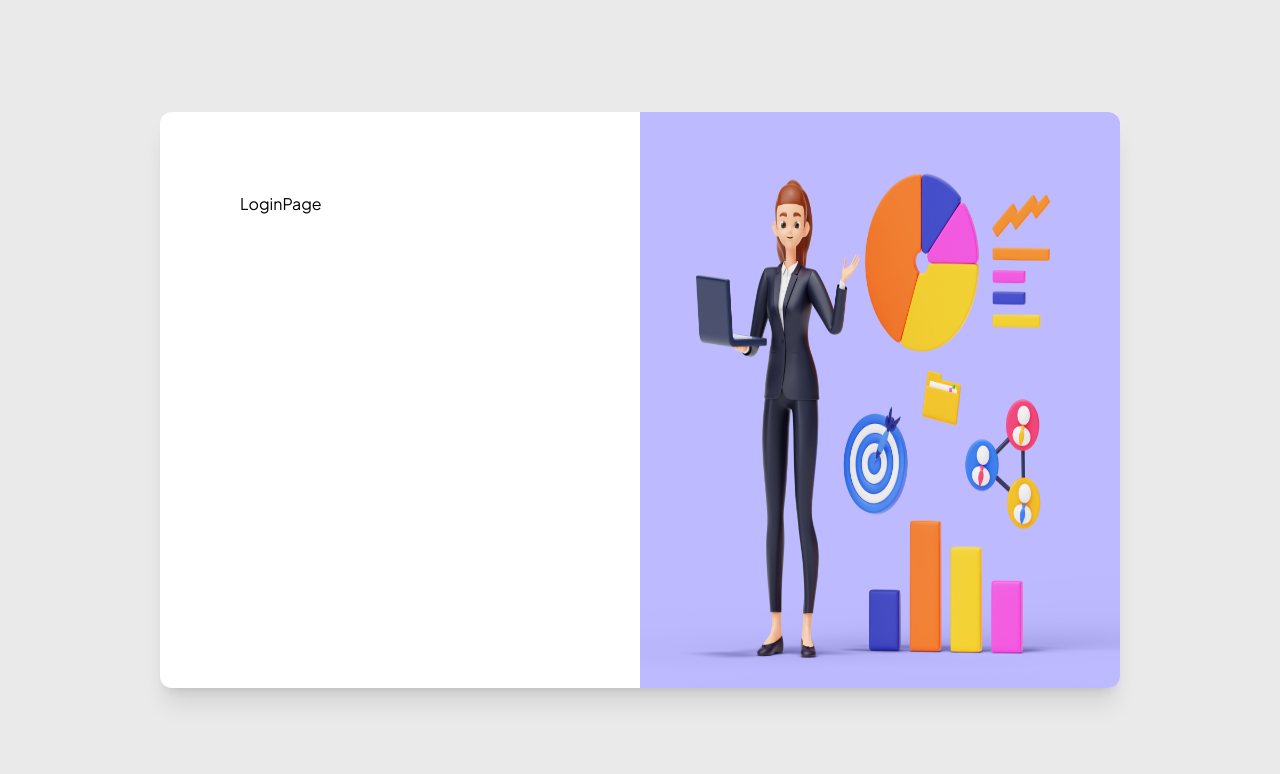
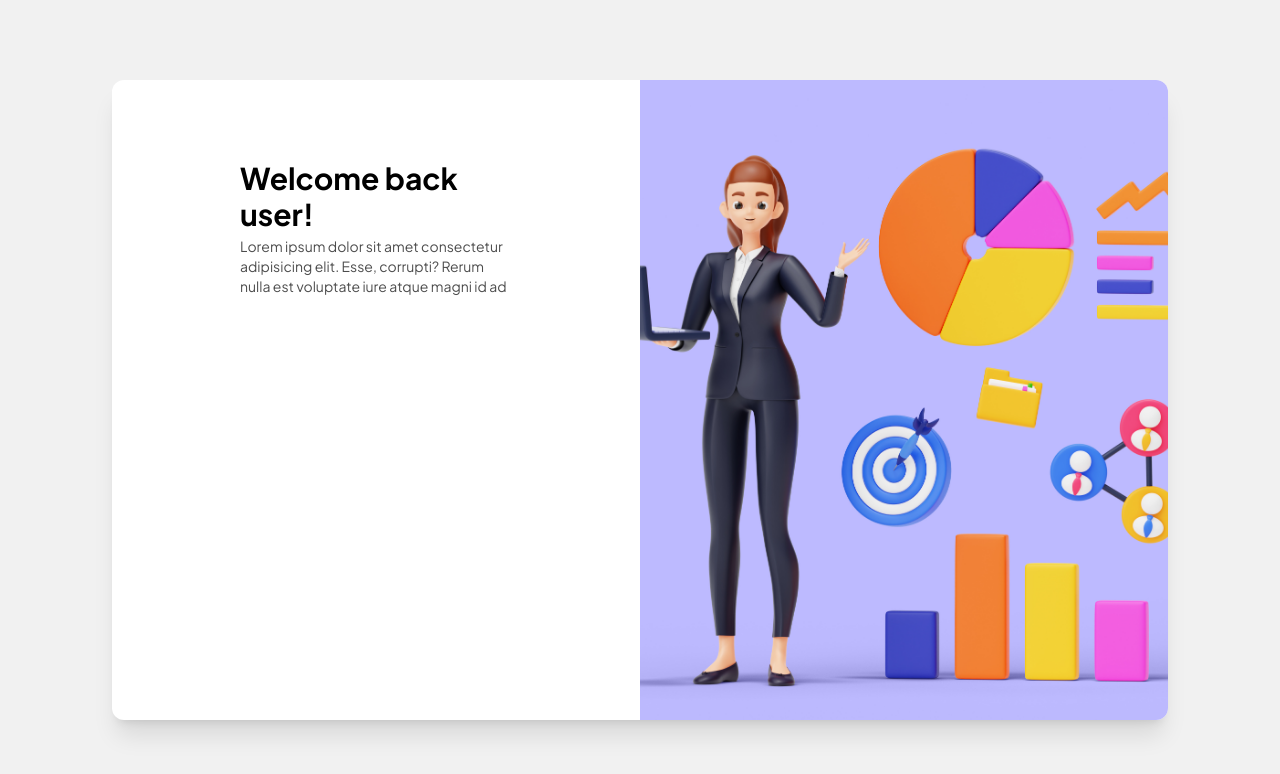
Before and after one commit to Muh-Zaan/task-management, a Next.js app: page /login in a window 1280 px wide. Shown: the top 774 px of the page. Built offline with nearby package versions, Linux system fonts and the light colour scheme.

Commit message:
update: layout

```diff
--- a/src/app/(auth)/layout.tsx
+++ b/src/app/(auth)/layout.tsx
@@ -8,16 +8,19 @@
 
 const AuthLayout = ({ children }: Props) => {
   return (
-    <div className="w-screen h-screen px-40 py-28 bg-[#eaeaea]">
+    <div className="w-screen h-screen px-28 py-20 bg-[#f1f1f1]">
       <div className="w-full h-full flex bg-white rounded-xl overflow-hidden shadow-xl">
-        <div className="w-2/4 p-20">{children}</div>
+        <div className="w-2/4 py-20 px-32">{children}</div>
         <div className="w-2/4 relative">
           <Image
             src={AuthImage}
-            fill
             alt="auth-image..."
             sizes="1000px"
+            fill
             priority
+            style={{
+              objectFit: "cover",
+            }}
           />
         </div>
       </div>
--- a/src/app/(auth)/login/page.tsx
+++ b/src/app/(auth)/login/page.tsx
@@ -1,7 +1,15 @@
 import React from "react";
 
 const LoginPage = () => {
-  return <div>LoginPage</div>;
+  return (
+    <div className="w-full py-">
+      <h1 className="text-3xl font-bold">Welcome back user!</h1>
+      <p className="text-sm mt-1 text-black/70">
+        Lorem ipsum dolor sit amet consectetur adipisicing elit. Esse, corrupti?
+        Rerum nulla est voluptate iure atque magni id ad
+      </p>
+    </div>
+  );
 };
 
 export default LoginPage;
```
